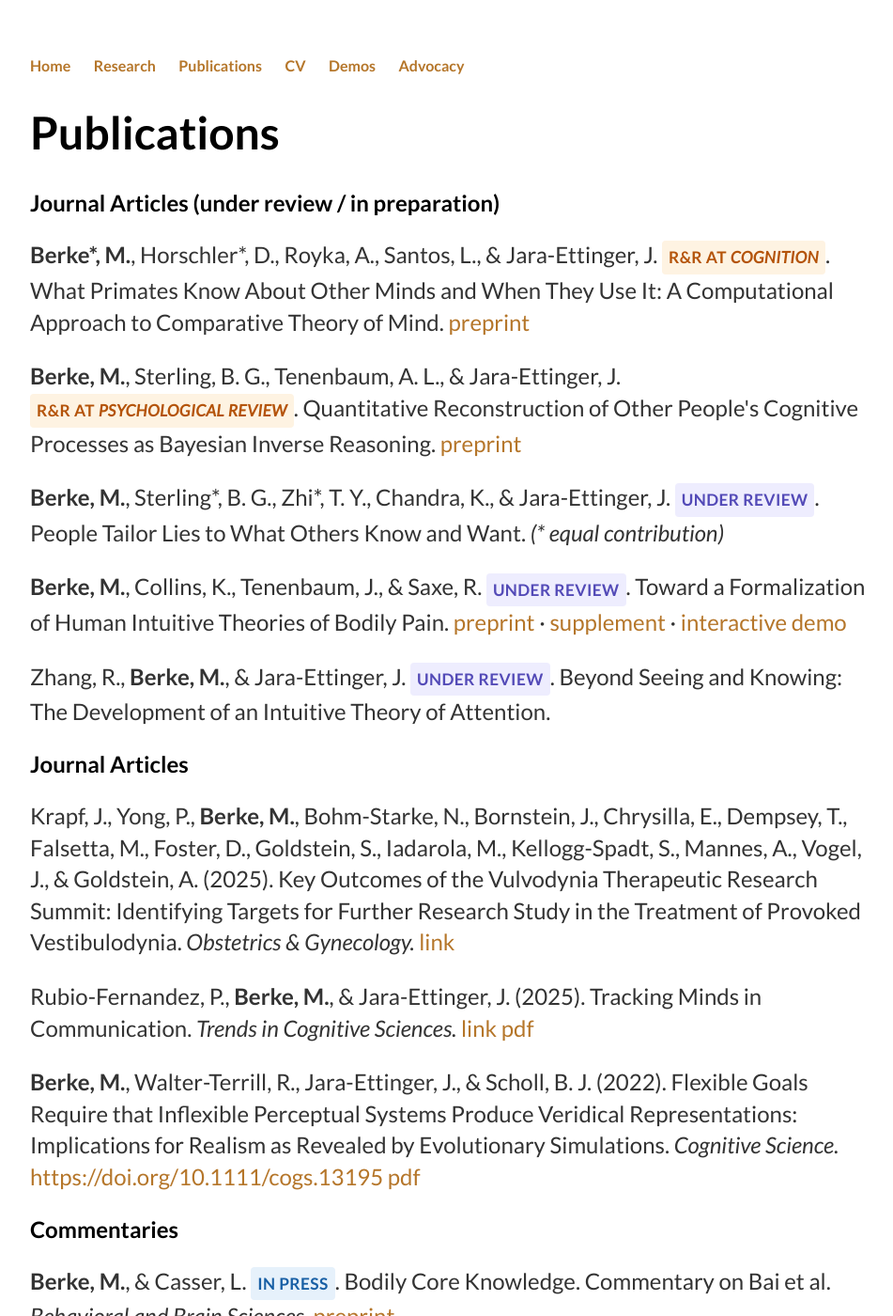
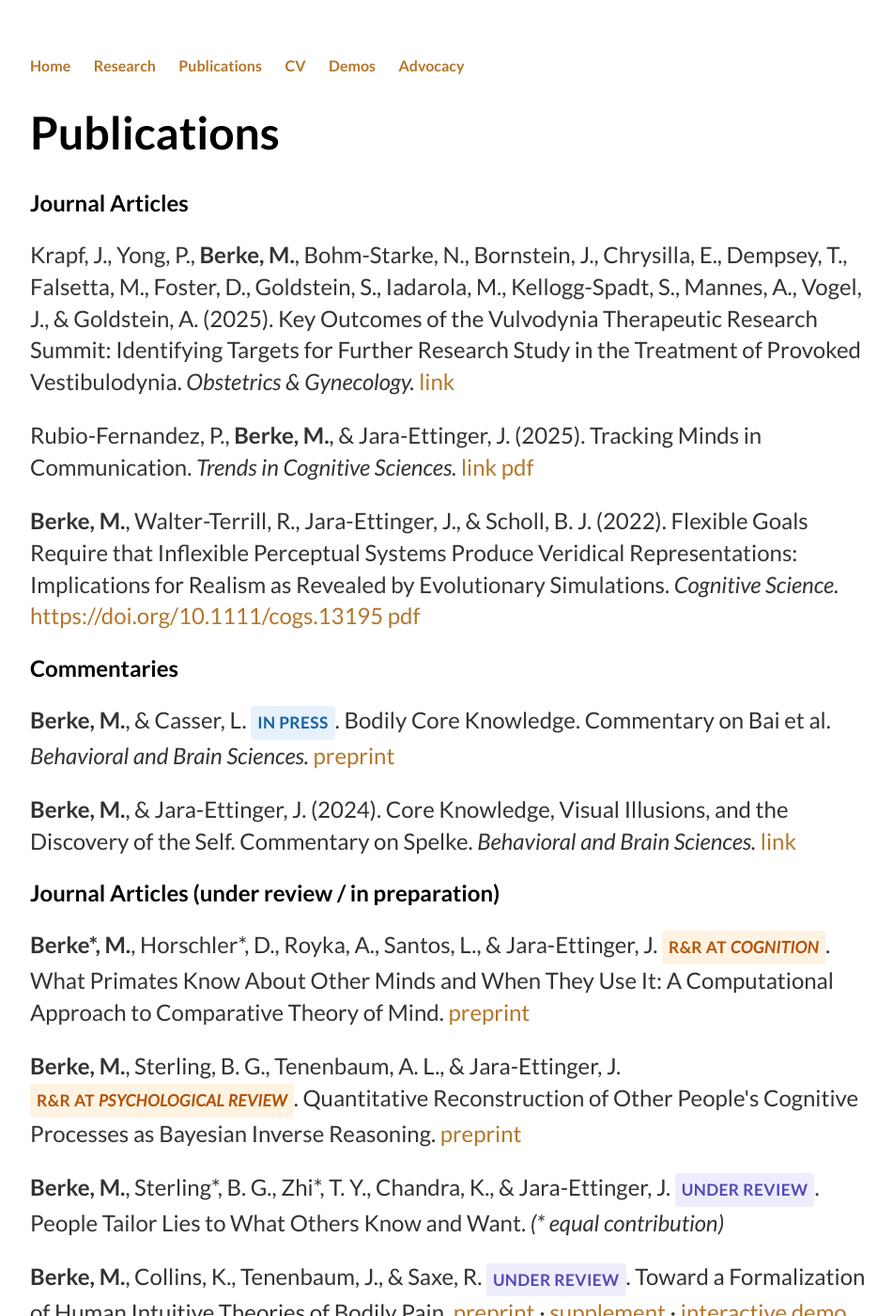
Before and after one commit to marleneberke/marleneberke.github.io, a Jekyll site: the page built from publications.html, in a window 1280 px wide and 1400 px high. Shown: the whole window at 94% size, without its empty margins (160-1111 px from the left). Built offline with Jekyll 4.4.1, drawn with Linux system fonts in a browser that asks for light colours; some of the changed text lies outside the part shown.

Commit message:
Lead publications page with published work, not the pipeline
Moves the under-review/in-prep section below Journal Articles and
Commentaries, matching standard convention and consistency with the
CV structure.

Co-Authored-By: Claude Sonnet 5 <noreply@anthropic.com>

```diff
--- a/publications.html
+++ b/publications.html
@@ -21,18 +21,6 @@ title: Publications
 
 <h1>Publications</h1>
 
-<h2>Journal Articles (under review / in preparation)</h2>
-
-<p><b>Berke*, M.</b>, Horschler*, D., Royka, A., Santos, L., &amp; Jara-Ettinger, J. <span class="status-badge badge-rr">R&amp;R at <i>Cognition</i></span>. What Primates Know About Other Minds and When They Use It: A Computational Approach to Comparative Theory of Mind. <a href="https://www.biorxiv.org/content/10.1101/2023.08.02.551487v1.full.pdf">preprint</a></p>
-
-<p><b>Berke, M.</b>, Sterling, B. G., Tenenbaum, A. L., &amp; Jara-Ettinger, J. <span class="status-badge badge-rr">R&amp;R at <i>Psychological Review</i></span>. Quantitative Reconstruction of Other People's Cognitive Processes as Bayesian Inverse Reasoning. <a href="https://osf.io/preprints/psyarxiv/gmwav_v1">preprint</a></p>
-
-<p><b>Berke, M.</b>, Sterling*, B. G., Zhi*, T. Y., Chandra, K., &amp; Jara-Ettinger, J. <span class="status-badge badge-review">under review</span>. People Tailor Lies to What Others Know and Want. <em>(* equal contribution)</em></p>
-
-<p id="pain-journal-version"><b>Berke, M.</b>, Collins, K., Tenenbaum, J., &amp; Saxe, R. <span class="status-badge badge-review">under review</span>. Toward a Formalization of Human Intuitive Theories of Bodily Pain. <a href="/pain/paper.html">preprint</a> &middot; <a href="/pain/Intuitive_Theory_of_Pain_SM.pdf">supplement</a> &middot; <a href="/pain/index.html">interactive demo</a></p>
-
-<p>Zhang, R., <b>Berke, M.</b>, &amp; Jara-Ettinger, J. <span class="status-badge badge-review">under review</span>. Beyond Seeing and Knowing: The Development of an Intuitive Theory of Attention.</p>
-
 <h2>Journal Articles</h2>
 
 <p>Krapf, J., Yong, P., <b>Berke, M.</b>, Bohm-Starke, N., Bornstein, J., Chrysilla, E., Dempsey, T., Falsetta, M., Foster, D., Goldstein, S., Iadarola, M., Kellogg-Spadt, S., Mannes, A., Vogel, J., &amp; Goldstein, A. (2025). Key Outcomes of the Vulvodynia Therapeutic Research Summit: Identifying Targets for Further Research Study in the Treatment of Provoked Vestibulodynia. <i>Obstetrics &amp; Gynecology.</i> <a href="https://journals.lww.com/greenjournal/abstract/9900/executive_summary_of_the_vulvodynia_therapeutic.1399.aspx">link</a></p>
@@ -46,6 +34,19 @@ title: Publications
 <p><b>Berke, M.</b>, &amp; Casser, L. <span class="status-badge badge-inpress">in press</span>. Bodily Core Knowledge. Commentary on Bai et al. <i>Behavioral and Brain Sciences.</i> <a href="https://philpapers.org/archive/BERBCK-2.pdf">preprint</a></p>
 
 <p><b>Berke, M.</b>, &amp; Jara-Ettinger, J. (2024). Core Knowledge, Visual Illusions, and the Discovery of the Self. Commentary on Spelke. <i>Behavioral and Brain Sciences.</i> <a href="https://www.cambridge.org/core/journals/behavioral-and-brain-sciences/article/abs/core-knowledge-visual-illusions-and-the-discovery-of-the-self/F4F2AF64F203DF113A012BAC69D99952">link</a></p>
+
+
+<h2>Journal Articles (under review / in preparation)</h2>
+
+<p><b>Berke*, M.</b>, Horschler*, D., Royka, A., Santos, L., &amp; Jara-Ettinger, J. <span class="status-badge badge-rr">R&amp;R at <i>Cognition</i></span>. What Primates Know About Other Minds and When They Use It: A Computational Approach to Comparative Theory of Mind. <a href="https://www.biorxiv.org/content/10.1101/2023.08.02.551487v1.full.pdf">preprint</a></p>
+
+<p><b>Berke, M.</b>, Sterling, B. G., Tenenbaum, A. L., &amp; Jara-Ettinger, J. <span class="status-badge badge-rr">R&amp;R at <i>Psychological Review</i></span>. Quantitative Reconstruction of Other People's Cognitive Processes as Bayesian Inverse Reasoning. <a href="https://osf.io/preprints/psyarxiv/gmwav_v1">preprint</a></p>
+
+<p><b>Berke, M.</b>, Sterling*, B. G., Zhi*, T. Y., Chandra, K., &amp; Jara-Ettinger, J. <span class="status-badge badge-review">under review</span>. People Tailor Lies to What Others Know and Want. <em>(* equal contribution)</em></p>
+
+<p id="pain-journal-version"><b>Berke, M.</b>, Collins, K., Tenenbaum, J., &amp; Saxe, R. <span class="status-badge badge-review">under review</span>. Toward a Formalization of Human Intuitive Theories of Bodily Pain. <a href="/pain/paper.html">preprint</a> &middot; <a href="/pain/Intuitive_Theory_of_Pain_SM.pdf">supplement</a> &middot; <a href="/pain/index.html">interactive demo</a></p>
+
+<p>Zhang, R., <b>Berke, M.</b>, &amp; Jara-Ettinger, J. <span class="status-badge badge-review">under review</span>. Beyond Seeing and Knowing: The Development of an Intuitive Theory of Attention.</p>
 
 
 <h2>AI/ML Conference Papers</h2>
```
